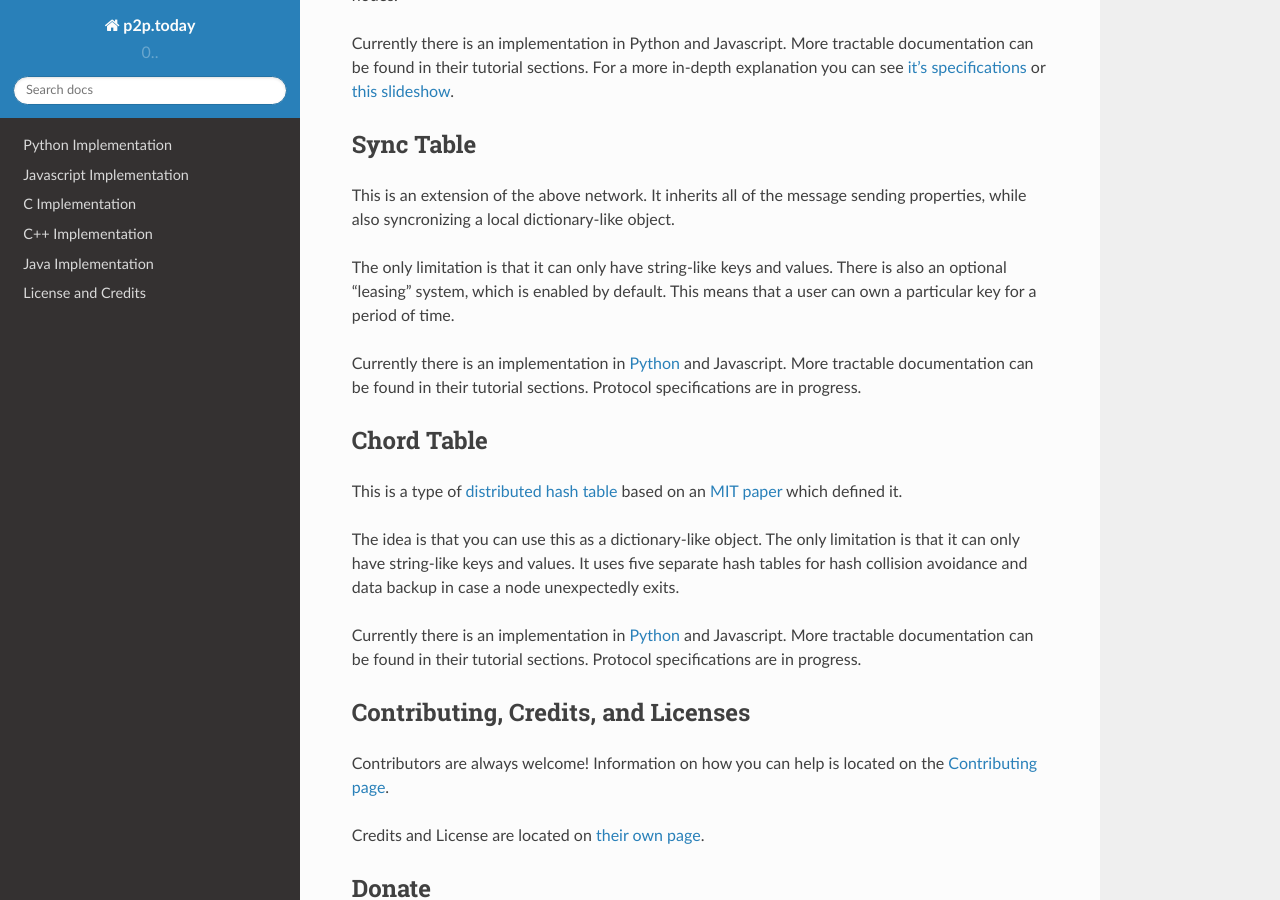
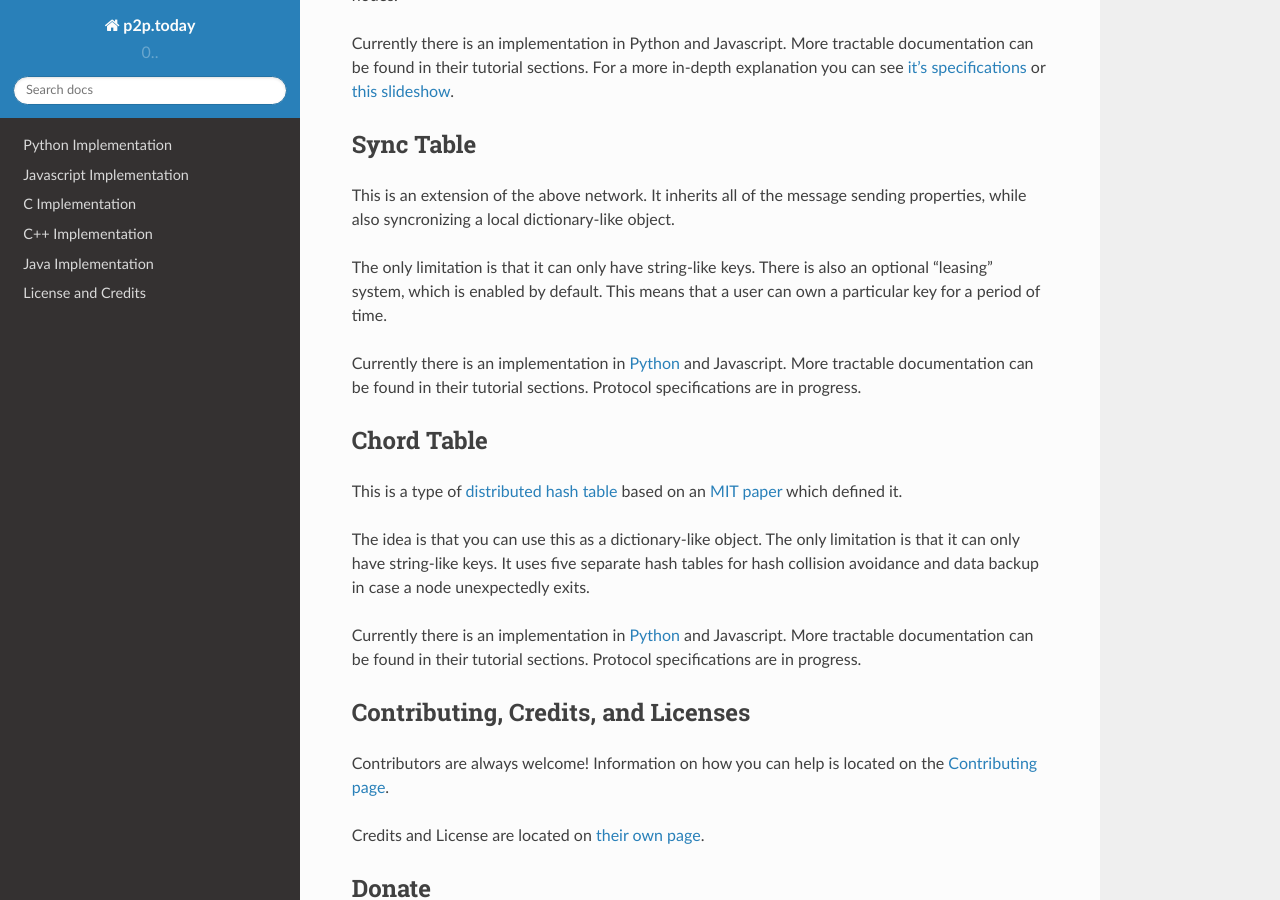
Before and after one commit to p2p-today/p2p-project, a Sphinx documentation site: the page built from docs/index.rst, in a window 1280 px wide and 900 px high, scrolled down 1024 px. Built offline with Sphinx 7.4.7 and the Read the Docs theme 2.0.0, drawn with Linux system fonts in a browser that asks for light colours; pages that are not in the unit, such as notebooks, are missing from menus.

Commit message:
Update limitations on chord/sync socket [skip ci]

```diff
--- a/docs/index.rst
+++ b/docs/index.rst
@@ -46,7 +46,7 @@ Sync Table
 
 This is an extension of the above network. It inherits all of the message sending properties, while also syncronizing a local dictionary-like object.
 
-The only limitation is that it can only have string-like keys and values. There is also an optional "leasing" system, which is enabled by default. This means that a user can own a particular key for a period of time.
+The only limitation is that it can only have string-like keys. There is also an optional "leasing" system, which is enabled by default. This means that a user can own a particular key for a period of time.
 
 Currently there is an implementation in :doc:`Python <./python/sync>` and :doc:`Javascript <./javascript/sync>`. More tractable documentation can be found in their tutorial sections. Protocol specifications are in progress.
 
@@ -55,7 +55,7 @@ Chord Table
 
 This is a type of `distributed hash table <https://en.wikipedia.org/wiki/Distributed_hash_table>`_ based on an `MIT paper <https://pdos.csail.mit.edu/papers/chord:sigcomm01/chord_sigcomm.pdf>`_ which defined it.
 
-The idea is that you can use this as a dictionary-like object. The only limitation is that it can only have string-like keys and values. It uses five separate hash tables for hash collision avoidance and data backup in case a node unexpectedly exits.
+The idea is that you can use this as a dictionary-like object. The only limitation is that it can only have string-like keys. It uses five separate hash tables for hash collision avoidance and data backup in case a node unexpectedly exits.
 
 Currently there is an implementation in :doc:`Python <./python/chord>` and :doc:`Javascript <./javascript/chord>`. More tractable documentation can be found in their tutorial sections. Protocol specifications are in progress.
 
```
Also changed, not shown: README.md (+2 -2 lines).
